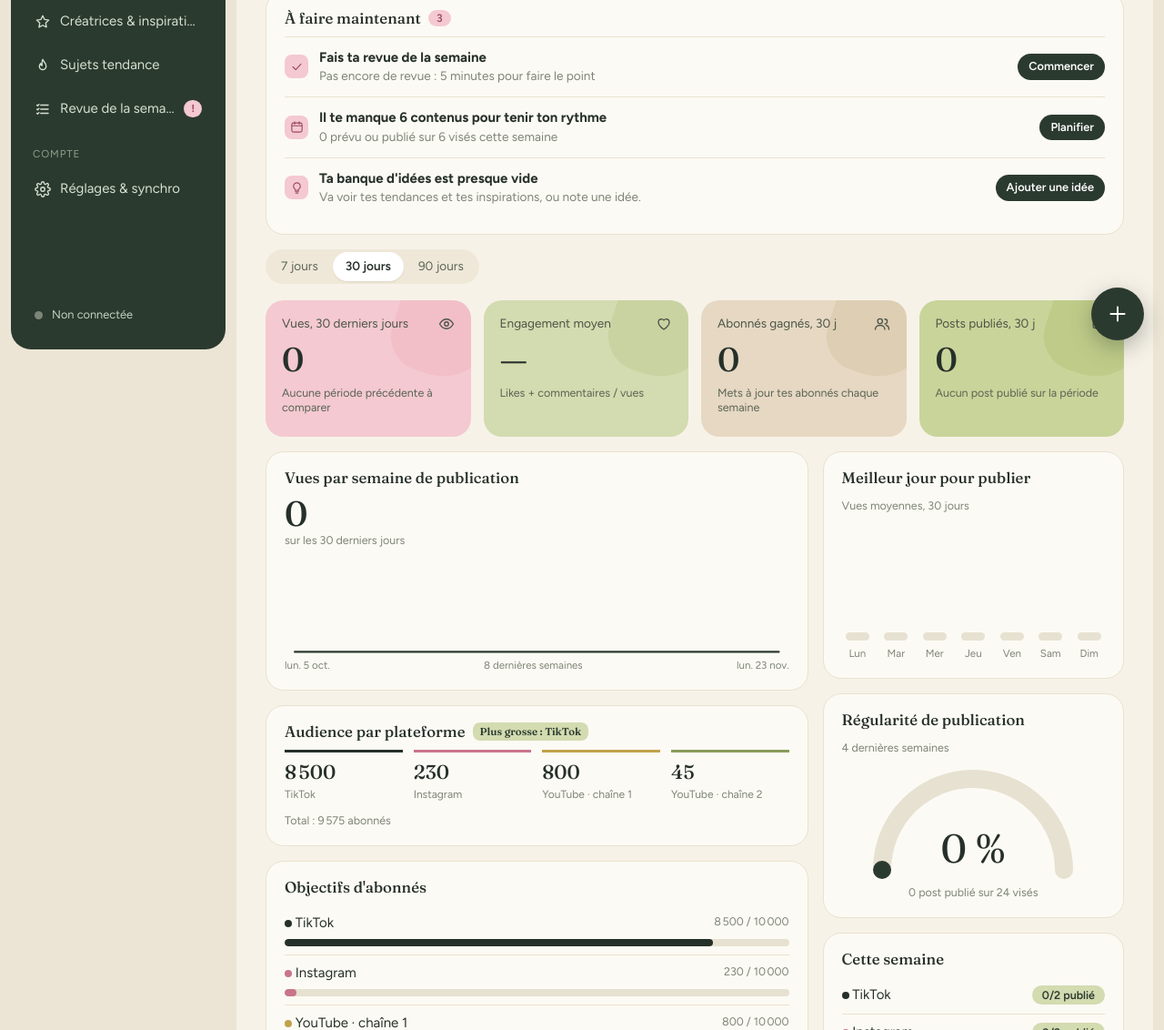
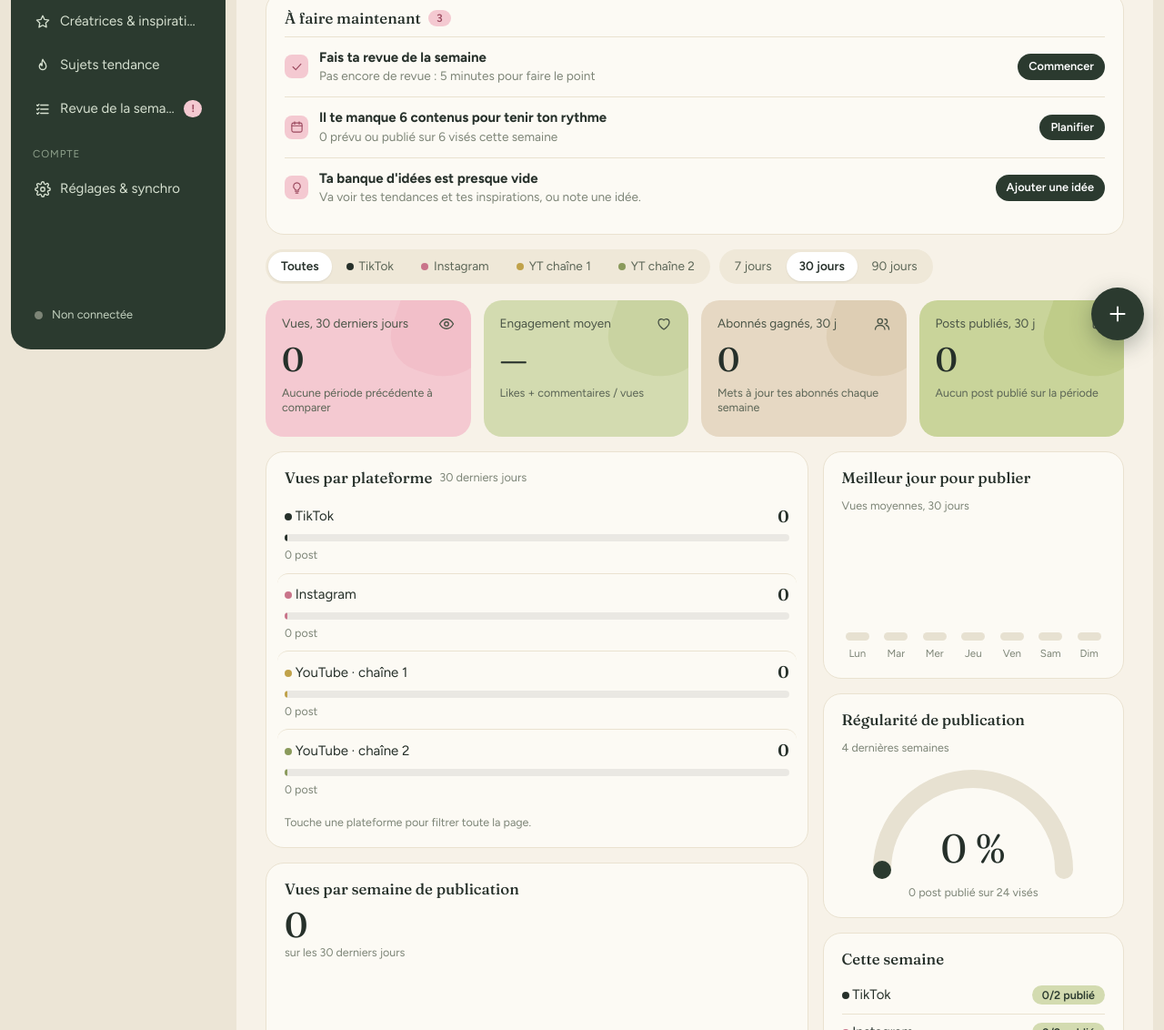
Before and after one commit to sarahtestelin/infdashboard, a plain HTML site: page index.html in a window 1280 px wide. Shown: the part 404-1536 px from the top of the page at 91% size. Drawn offline with Linux system fonts and the light colour scheme.

Commit message:
Vue d'ensemble par plateforme

```diff
--- a/app.js
+++ b/app.js
@@ -115,6 +115,7 @@ let state = load();
 let page = 'overview';
 let period = 30;
 let platTab = state.accounts[0].id;
+let ovTab = 'all';
 let calView = 'pipeline';
 let monthOff = 0;
 let sideOpen = false;
@@ -159,10 +160,10 @@ function followersAt(accId, date) {
   h.forEach(x => { if (x.date <= date) r = x.followers; });
   return r;
 }
-function netFollowers(days) {
+function netFollowers(days, onlyAcc) {
   const start = addDays(today(), -days);
   let tot = 0; const parts = [];
-  state.accounts.forEach(a => {
+  state.accounts.filter(a => !onlyAcc || a.id === onlyAcc).forEach(a => {
     const f0 = followersAt(a.id, start);
     if (f0 == null) return;
     const g = a.followers - f0;
@@ -171,11 +172,11 @@ function netFollowers(days) {
   });
   return { tot, parts };
 }
-function weeklyViews(n) {
+function weeklyViews(n, accId) {
   const m0 = mondayOf(today()), out = [];
   for (let k = n - 1; k >= 0; k--) {
     const s = addDays(m0, -7 * k), e = addDays(s, 6);
-    out.push({ s, v: sumViews(published().filter(i => i.date >= s && i.date <= e)) });
+    out.push({ s, v: sumViews(published().filter(i => i.date >= s && i.date <= e && (!accId || i.accountId === accId))) });
   }
   return out;
 }
@@ -238,11 +239,13 @@ const accDot = id => `<span class="dot" style="--c:${accColor(id)}"></span>`;
 
 /* ---------- pages ---------- */
 function overview() {
-  const P = period, cur = periodItems(P), prev = periodItems(P, P);
+  if (ovTab !== 'all' && !acc(ovTab)) ovTab = 'all';
+  const A = ovTab === 'all' ? null : ovTab, who = A ? acc(A).name : 'Miahso_';
+  const P = period, cur = periodItems(P, 0, A), prev = periodItems(P, P, A);
   const vC = sumViews(cur), vP = sumViews(prev), eC = engagement(cur), eP = engagement(prev);
-  const nf = netFollowers(P);
+  const nf = netFollowers(P, A);
   const byAcc = state.accounts.map(a => ({ n: cur.filter(i => i.accountId === a.id).length, a })).filter(x => x.n).map(x => `${x.n} ${esc(x.a.name.replace('YouTube · ', 'YT '))}`).join(' · ');
-  const sub = cur.length ? `Miahso_ a fait ${fmt(vC)} vues sur ${cur.length} post${cur.length > 1 ? 's' : ''} ces ${P} derniers jours. Voici ce qui marche et quoi faire ensuite.`
+  const sub = cur.length ? `${who} a fait ${fmt(vC)} vues sur ${cur.length} post${cur.length > 1 ? 's' : ''} ces ${P} derniers jours. Voici ce qui marche et quoi faire ensuite.`
     : 'Ajoute tes posts publiés et leurs vues dans le calendrier pour voir apparaître tes statistiques.';
   const tiles = [
     tile('t-pink', `Vues, ${P} derniers jours`, 'eye', fmt(vC), chipPct(vC, vP), vP ? `vs ${fmt(vP)} les ${P} jours d'avant` : 'Aucune période précédente à comparer'),
@@ -251,7 +254,7 @@ function overview() {
     tile('t-lime', `Posts publiés, ${P} j`, 'video', fmt(cur.length), '', byAcc || 'Aucun post publié sur la période')
   ].join('');
 
-  const wk = weeklyViews(8);
+  const wk = weeklyViews(8, A);
   const tot = state.accounts.reduce((s, a) => s + a.followers, 0);
   const topAcc = [...state.accounts].sort((a, b) => b.followers - a.followers)[0];
   const days = dayAverages(cur), maxD = Math.max(1, ...days.map(x => x.avg)), best = days.reduce((b, x) => x.avg > b.avg ? x : b, days[0]);
@@ -270,11 +273,18 @@ function overview() {
     return `<div class="row" data-action="edit-acc" data-id="${esc(a.id)}" style="cursor:pointer;flex-direction:column;align-items:stretch;gap:6px"><div style="display:flex;justify-content:space-between"><span>${accDot(a.id)} ${esc(a.name)}</span><small class="muted">${fmt(a.followers)} / ${fmt(a.goal)}</small></div><div style="height:8px;background:#e7e1d1;border-radius:99px;overflow:hidden"><i style="display:block;height:100%;width:${p.toFixed(1)}%;background:${a.color};border-radius:99px"></i></div></div>`;
   }).join('');
 
+  const ovPills = `<div class="seg"><button data-action="ovtab" data-id="all" class="${!A ? 'on' : ''}">Toutes</button>${state.accounts.map(x => `<button data-action="ovtab" data-id="${esc(x.id)}" class="${A === x.id ? 'on' : ''}"><span class="dot" style="--c:${x.color}"></span>${esc(x.name.replace('YouTube · ', 'YT '))}</button>`).join('')}</div>`;
+  const split = state.accounts.map(x => { const c = periodItems(P, 0, x.id), p = periodItems(P, P, x.id); return { x, n: c.length, v: sumViews(c), vp: sumViews(p), e: engagement(c) }; });
+  const maxV = Math.max(1, ...split.map(s => s.v)), totV = split.reduce((s, r) => s + r.v, 0);
+  const splitCard = `<section class="card"><h3>Vues par plateforme <small class="muted" style="font:400 .8rem var(--sans)">${P} derniers jours</small></h3>
+    ${split.map(r => `<div class="vsplit ${A === r.x.id ? 'on' : ''}" data-action="ovtab" data-id="${esc(r.x.id)}"><div class="vs-h"><span>${accDot(r.x.id)} ${esc(r.x.name)}</span><span><b>${fmt(r.v)}</b>${totV ? ` <small class="muted">${Math.round(r.v / totV * 100)} %</small>` : ''} ${chipPct(r.v, r.vp)}</span></div><div class="vs-bar"><i style="width:${r.v / maxV * 100}%;background:${r.x.color}"></i></div><small class="muted">${r.n} post${r.n > 1 ? 's' : ''}${r.n ? ` · ${fmt(Math.round(r.v / r.n))} vues / post` : ''}${r.e != null ? ` · ${r.e.toFixed(1).replace('.', ',')} % d'engagement` : ''}</small></div>`).join('')}
+    <small class="muted" style="display:block;margin-top:8px">Touche une plateforme pour filtrer toute la page.</small></section>`;
   return head(`${greeting()}, Sarah`, sub, `<button class="btn" data-action="export">${icon('down')} Exporter</button>`) +
-    startCard() + todoCard() + `<div class="bar-tools">${periodPills()}</div><div class="tiles">${tiles}</div>
+    startCard() + todoCard() + `<div class="bar-tools">${ovPills}${periodPills()}</div><div class="tiles">${tiles}</div>
     <div class="grid">
       <div>
-        <section class="card"><h3>Vues par semaine de publication</h3>
+        ${splitCard}
+        <section class="card"><h3>Vues par semaine de publication${A ? ' · ' + esc(who) : ''}</h3>
           <div class="big">${fmt(vC)}</div><small class="muted">sur les ${P} derniers jours</small>${lineChart(wk)}
           <div class="top" style="display:flex;justify-content:space-between;color:#7d8577;font-size:.72rem"><span>${dateFR(wk[0].s)}</span><span>8 dernières semaines</span><span>${dateFR(wk[7].s)}</span></div>
         </section>
@@ -656,6 +666,7 @@ document.addEventListener('click', e => {
       render(); break;
     case 'period': period = Number(id); render(); break;
     case 'plat': platTab = id; render(); break;
+    case 'ovtab': ovTab = id; render(); break;
     case 'calview': calView = id; render(); break;
     case 'month': monthOff += Number(id); render(); break;
     case 'edit-acc': accountForm(acc(id)); break;
--- a/style.css
+++ b/style.css
@@ -225,3 +225,12 @@ a.btn{text-decoration:none}
 .card p{margin-top:0}
 @media (min-width:901px){body.collapsed .sync{justify-content:center;padding:11px;width:48px}body.collapsed .sync .lbl{display:none}}
 @media (max-width:900px){.inst{grid-template-columns:1fr}}
+
+/* Vues par plateforme */
+.vsplit{padding:10px 8px;margin:0 -8px;border-radius:12px;cursor:pointer;display:flex;flex-direction:column;gap:6px}
+.vsplit+.vsplit{border-top:1px solid var(--line)}
+.vsplit.on,.vsplit:hover{background:rgba(0,0,0,.035)}
+.vs-h{display:flex;justify-content:space-between;align-items:center;gap:10px;flex-wrap:wrap}
+.vs-h b{font-family:var(--serif,inherit);font-size:1.15rem}
+.vs-bar{height:8px;border-radius:99px;background:rgba(0,0,0,.07);overflow:hidden}
+.vs-bar i{display:block;height:100%;border-radius:99px;min-width:3px}
--- a/sw.js
+++ b/sw.js
@@ -1,4 +1,4 @@
-const CACHE = 'miahso-v6';
+const CACHE = 'miahso-v7';
 const ASSETS = ['./', 'index.html', 'style.css', 'config.js', 'app.js', 'extras.js', 'manifest.webmanifest', 'icon.svg', 'icon-192.png', 'icon-512.png', 'apple-touch-icon.png'];
 
 self.addEventListener('install', e => {
```
